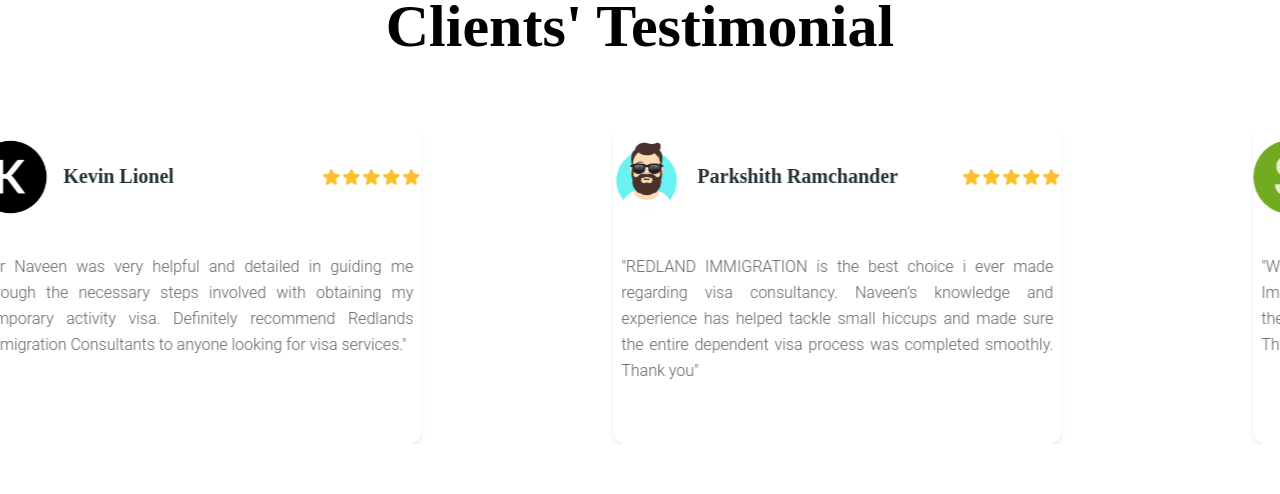
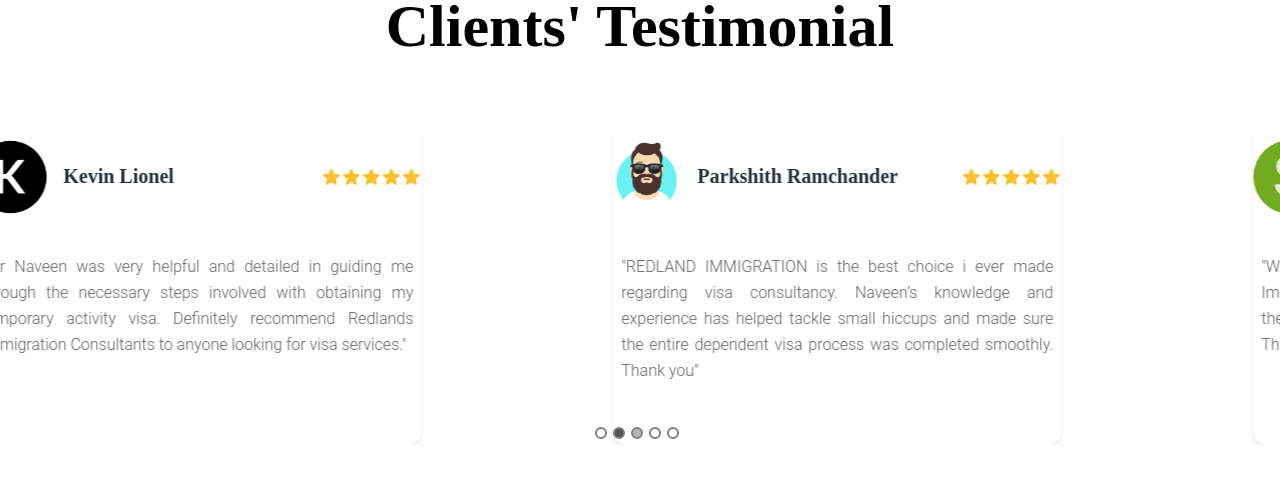
Before and after one commit to abhinavtariyal/Redland, a Next.js app: page /home in a window 1280 px wide. Shown: the part 2180-2674 px from the top of the page. Built offline with nearby package versions, Linux system fonts and the light colour scheme.

Commit message:
added dots to carousel

```diff
--- a/components/Carousel.jsx
+++ b/components/Carousel.jsx
@@ -24,6 +24,8 @@ const responsive = {
   },
 };
 
+
+
 function CarouselDefault() {
   const data1 = useSelector((state) => state.data);
   return (
@@ -49,6 +51,7 @@ function CarouselDefault() {
           autoPlay={true}
           infinite={true}
           arrows={false}
+          showDots = {true}
         >
           {data1.map((person, i) => {
             return (
```
